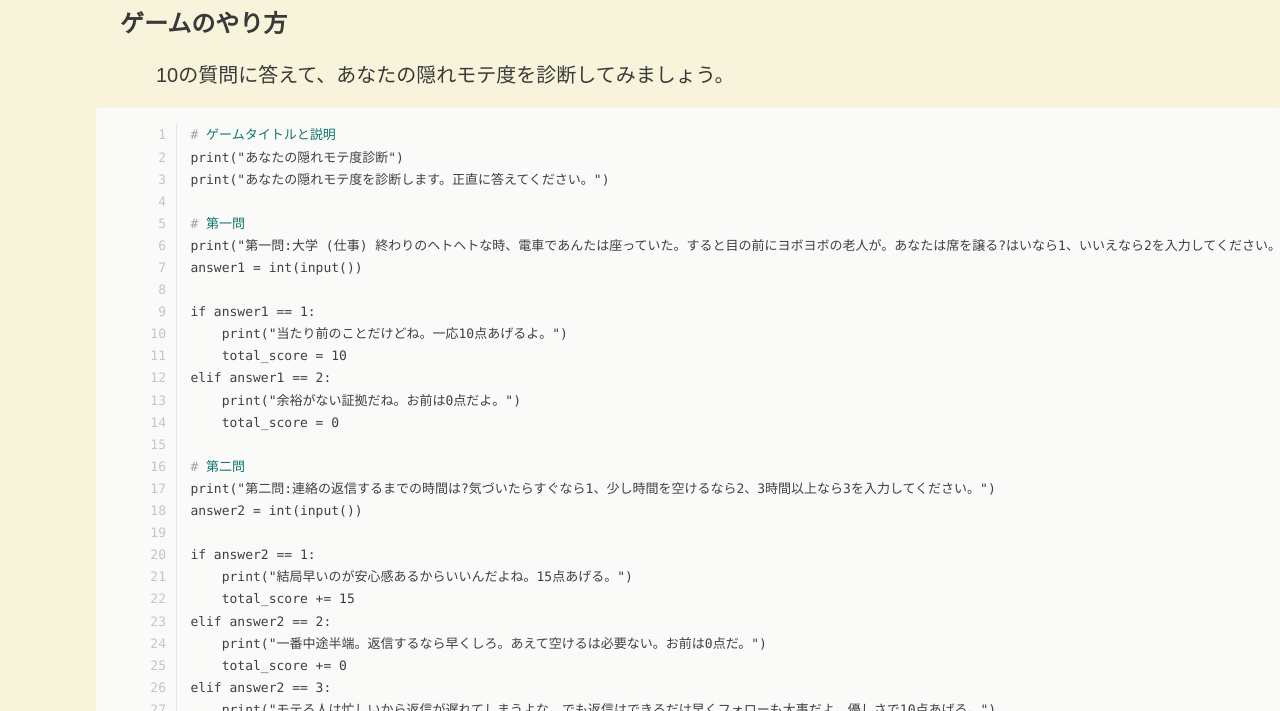
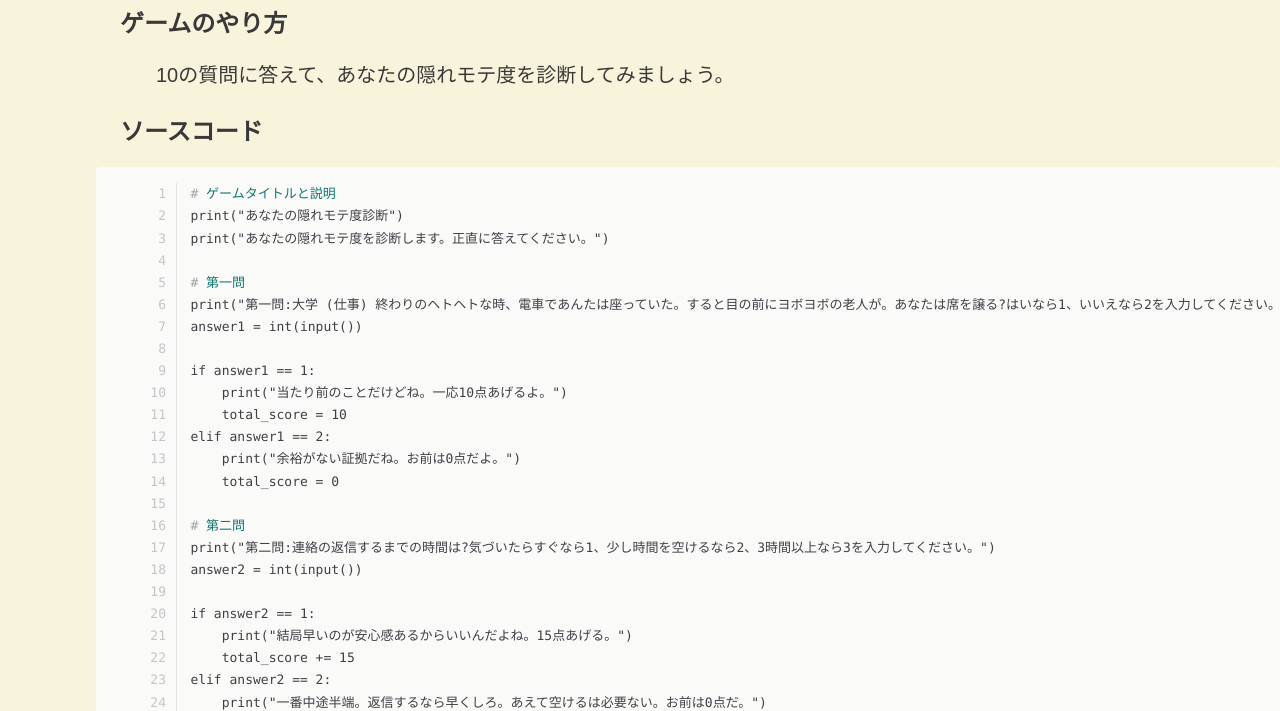
Before and after one commit to itsuki2525/xbp, a plain HTML site: page de12/images/7.html in a window 1280 px wide. Shown: the part 87-798 px from the top of the page. Drawn offline with Linux system fonts and the light colour scheme; files that its build step writes are made by us from their sources.

Commit message:
202611232

```diff
--- a/de12/images/7.html
+++ b/de12/images/7.html
@@ -18,7 +18,7 @@
     </p>
 
 
-
+<h2>ソースコード</h2>
 <pre style="background:#FAFAF9;color:#3f3f46;font-family:ui-monospace, SFMono-Regular, Menlo, Consolas, 'Courier New', monospace;font-size:13px;line-height:1.7;padding:16px 18px;margin:0;border-radius:4px;overflow-x:auto;white-space:pre;tab-size:4;-moz-tab-size:4;"><code style="font-family:inherit;background:none;padding:0;"><span style="display:inline-block;width:4em;margin-right:1em;padding-right:0.8em;text-align:right;color:#c4c4cb;border-right:1px solid #e4e4e7;user-select:none;-webkit-user-select:none;">1</span><span style="color:#0f766e;"><span style="color:#a1a1aa;">#</span> ゲームタイトルと説明</span>
 <span style="display:inline-block;width:4em;margin-right:1em;padding-right:0.8em;text-align:right;color:#c4c4cb;border-right:1px solid #e4e4e7;user-select:none;-webkit-user-select:none;">2</span>print("あなたの隠れモテ度診断")
 <span style="display:inline-block;width:4em;margin-right:1em;padding-right:0.8em;text-align:right;color:#c4c4cb;border-right:1px solid #e4e4e7;user-select:none;-webkit-user-select:none;">3</span>print("あなたの隠れモテ度を診断します。正直に答えてください。")
```
